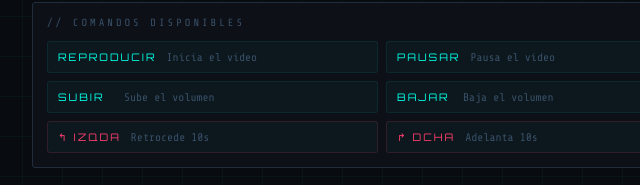
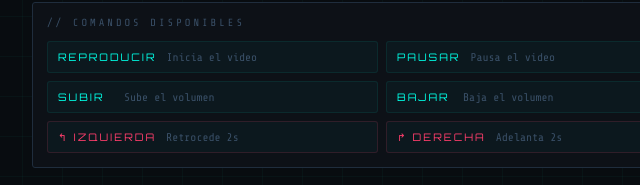
Before and after one commit to 100522168/Interactivos-P1, a plain HTML site: page P2/index.html in a window 1280 px wide. Shown: the part 624-809 px from the top of the page, 258-898 px from the left. Drawn offline with nearby package versions, Linux system fonts and the light colour scheme; a script that the page names is missing.

Commit message:
izquierda

```diff
--- a/P2/index.html
+++ b/P2/index.html
@@ -392,8 +392,8 @@
       <div class="guide-item"><span class="guide-key">PAUSAR</span><span class="guide-desc">Pausa el video</span></div>
       <div class="guide-item"><span class="guide-key">SUBIR</span><span class="guide-desc">Sube el volumen</span></div>
       <div class="guide-item"><span class="guide-key">BAJAR</span><span class="guide-desc">Baja el volumen</span></div>
-      <div class="guide-item tilt"><span class="guide-key">↰ IZQDA</span><span class="guide-desc">Retrocede 10s</span></div>
-      <div class="guide-item tilt"><span class="guide-key">↱ DCHA</span><span class="guide-desc">Adelanta 10s</span></div>
+      <div class="guide-item tilt"><span class="guide-key">↰ IZQUIERDA</span><span class="guide-desc">Retrocede 2s</span></div>
+      <div class="guide-item tilt"><span class="guide-key">↱ DERECHA</span><span class="guide-desc">Adelanta 2s</span></div>
     </div>
   </div>
 
```
